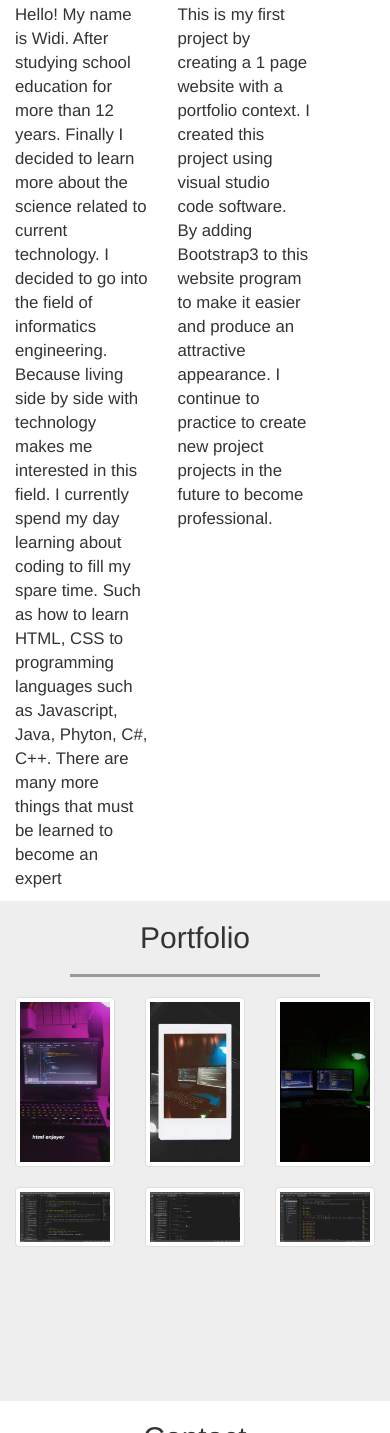
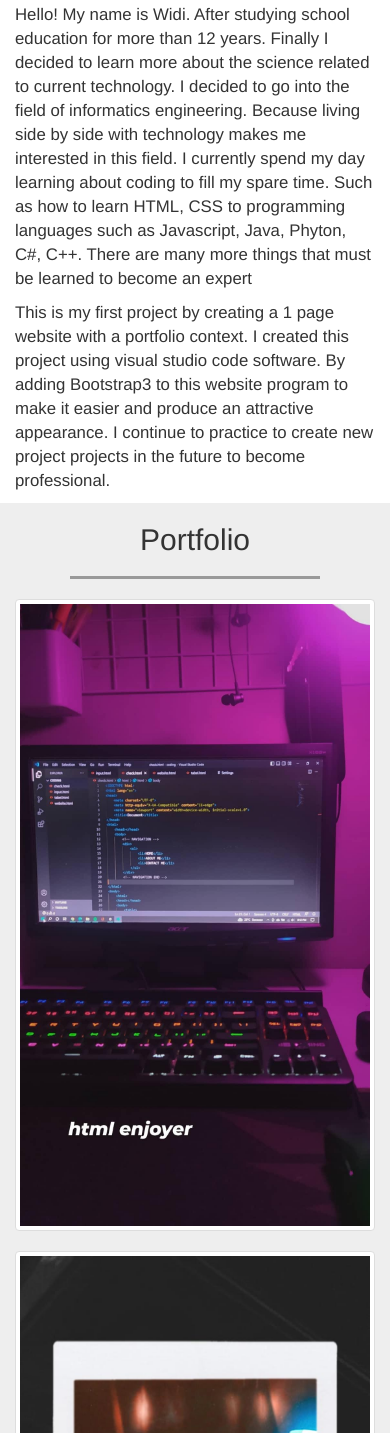
Before and after one commit to widipuriarto/widipuriarto.github.io, a plain HTML site: page index.html in a window 390 px wide. Shown: the part 567-2000 px from the top of the page. Drawn offline with nearby package versions, Linux system fonts and the light colour scheme.

Commit message:
mengubah xs menjadi sm

```diff
--- a/index.html
+++ b/index.html
@@ -38,7 +38,7 @@
                 </div>
             </div>
             <div class="row">
-                <div class="col-xs-5 col-sm-offset-1">
+                <div class="col-sm-5 col-sm-offset-1">
                     <p>Hello! My name is Widi. After studying school education for more
                        than 12 years. Finally I decided to learn more about the science
                        related to current technology. I decided to go into the field of
@@ -48,7 +48,7 @@
                        programming languages such as Javascript, Java, Phyton, C#, C++.
                        There are many more things that must be learned to become an expert  </p>
                 </div>
-                <div class="col-xs-5">
+                <div class="col-sm-5">
                     <p>This is my first project by creating a 1 page website with a portfolio context.
                       I created this project using visual studio code software.
                       By adding Bootstrap3 to this website program to make it easier and produce an attractive
@@ -70,32 +70,32 @@
           </div>
         </div>
         <div class="row">
-          <div class="col-xs-4">
+          <div class="col-sm-4">
             <a href="img/portfolio/vscode6.jpg" class="thumbnail">
               <img src="img/portfolio/vscode6.jpg">
             </a>
           </div>
-          <div class="col-xs-4">
+          <div class="col-sm-4">
             <a href="img/portfolio/vscode5.jpeg" class="thumbnail">
               <img src="img/portfolio/vscode5.jpeg">
             </a>
           </div>
-          <div class="col-xs-4">
+          <div class="col-sm-4">
             <a href="img/portfolio/vscode4.webp" class="thumbnail">
               <img src="img/portfolio/vscode4.webp">
             </a>
           </div>
-          <div class="col-xs-4">
+          <div class="col-sm-4">
             <a href="img/portfolio/vscode1.png" class="thumbnail">
               <img src="img/portfolio/vscode1.png">
             </a>
           </div>
-          <div class="col-xs-4">
+          <div class="col-sm-4">
             <a href="img/portfolio/vscode2.png" class="thumbnail">
               <img src="img/portfolio/vscode2.png">
             </a>
           </div>
-          <div class="col-xs-4">
+          <div class="col-sm-4">
             <a href="img/portfolio/vscode3.png" class="thumbnail">
               <img src="img/portfolio/vscode3.png">
             </a>
@@ -109,13 +109,13 @@
     <section class="contact" id="contact">
       <div class="container">
         <div class="row">
-          <div class="col-xs-12 text-center">
+          <div class="col-sm-12 text-center">
             <h2>Contact</h2>
             <hr>
           </div>
         </div>
         <div class="row">
-          <div class="col-xs-8 col-xs-offset-2">
+          <div class="col-sm-8 col-sm-offset-2">
             <form>
               <div class="form-group">
                 <label for="nama">Name</label>
@@ -156,17 +156,17 @@
     <footer>
       <div class="container text-center">
         <div class="row">
-          <div class="col-xs-12">
+          <div class="col-sm-12">
             <p><sup><i class="glyphicon glyphicon-copyright-mark"></i></sup>Copyright 2023 | Built by. <a href="http://instagram.com/widipuriarto/">Widi Puriarto</a></p>
           </div>
         </div>
         <div class="row">
-          <div class="col-xs-12">
+          <div class="col-sm-12">
             <p><i class="glyphicon glyphicon-earphone"></i><a href="https://wa.me/qr/D245I4MY2XA7D1"> 082135426245 </a></p>
           </div>
         </div>
         <div class="row">
-          <div class="col-xs-12">
+          <div class="col-sm-12">
             <a href="https://www.instagram.com/widipuriarto/" class="btn btn-info"></i>My Instagram</a>
           </div>
         </div>
```
